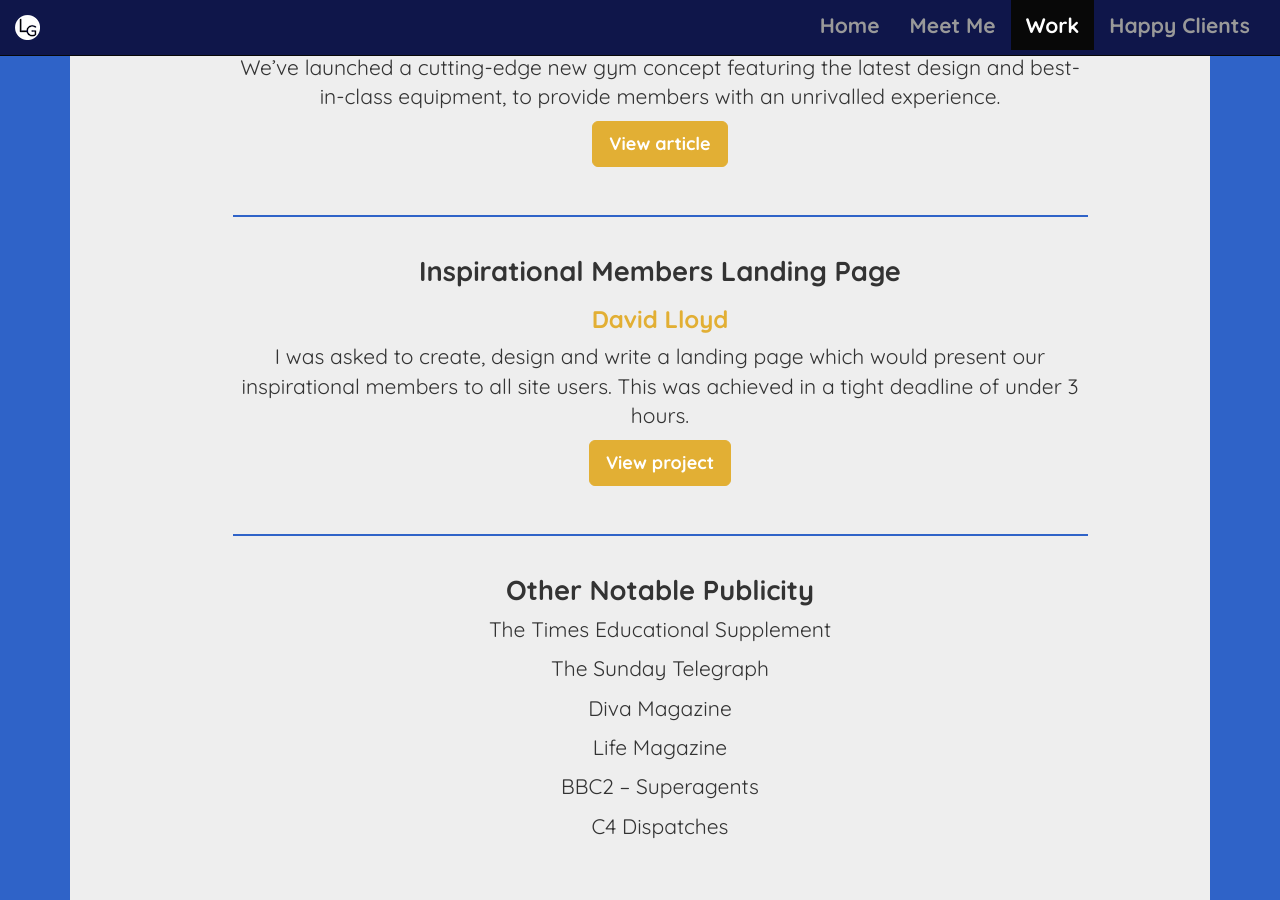
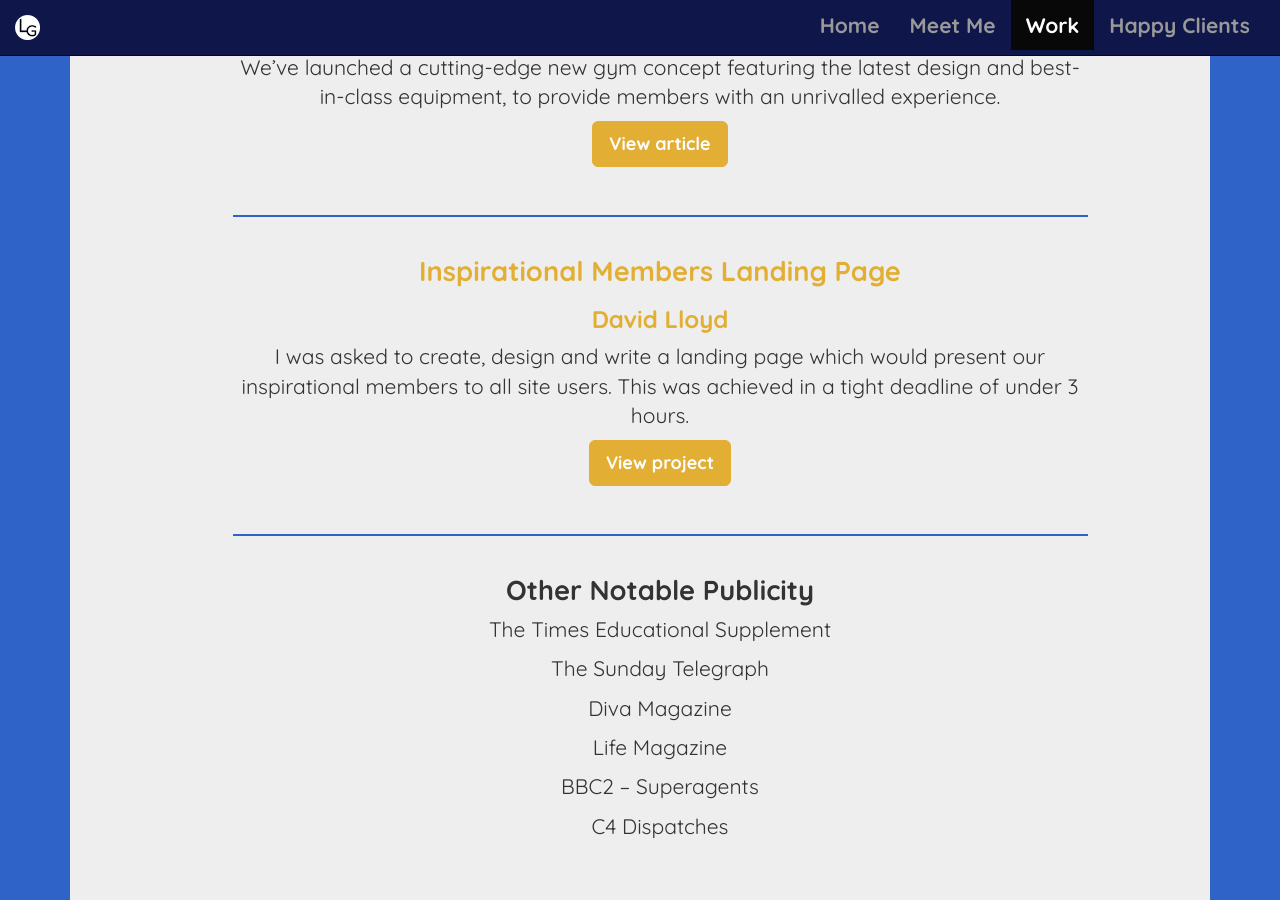
Before and after one commit to luisagottardo/luisagottardo.github.io, a Jekyll site: the page built from make.html, in a window 1280 px wide and 900 px high, scrolled down 3477 px. Built offline with Jekyll 4.4.1, drawn with Linux system fonts in a browser that asks for light colours.

Commit message:
fix link again

```diff
--- a/make.html
+++ b/make.html
@@ -125,10 +125,10 @@
             <li class="col-md-12">
               <div class="piece">
                 <div class="caption">
-                  <h2>Inspirational Members Landing Page</h2>
+                  <h2><a href="/make/dl-landingpage.html"> Inspirational Members Landing Page</a></h2>
                   <h3><a href="http://www.davidlloyd.co.uk">David Lloyd</a></h3>
                   <p>I was asked to create, design and write a landing page which would present our inspirational members to all site users. This was achieved in a tight deadline of under 3 hours.</p>
-                  <p><a href="/make.html" class="btn btn-primary btn-lg btn-hp text-center"><strong>View project</strong></a></p>
+                  <p><a href="/make/dl-landingpage.html" class="btn btn-primary btn-lg btn-hp text-center"><strong>View project</strong></a></p>
                 </div>
               </div>
             </li>
```
